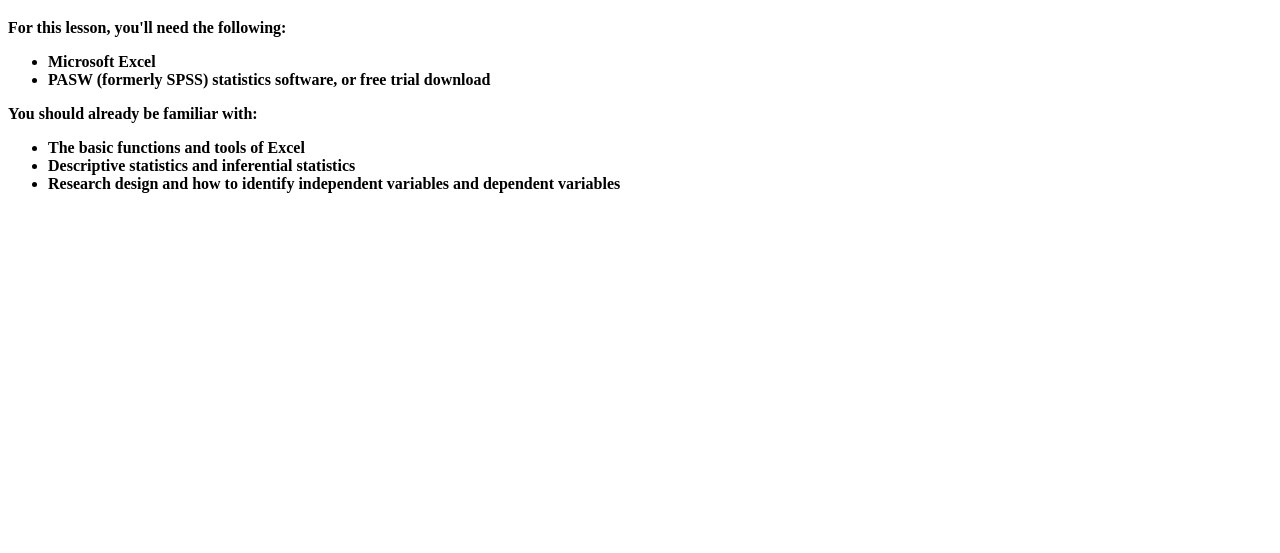
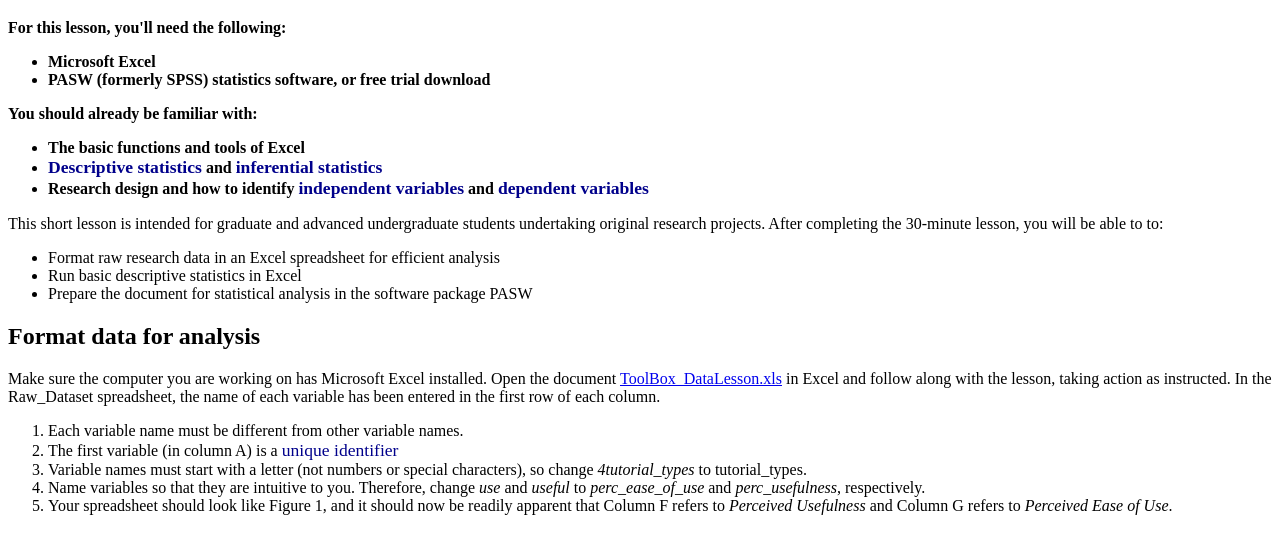
Before and after one commit to MMEI4/COM-421-Project1-MMEI4, a plain HTML site: page research.html in a window 1280 px wide. Shown: the part 61-614 px from the top of the page. Drawn offline with Linux system fonts and the light colour scheme.

Commit message:
research and css

```diff
--- a/research.html
+++ b/research.html
@@ -1,9 +1,11 @@
+<!DOCTYPE html>
 <!DOCTYPE html>
 <html lang="en">
 
 <head>
     <meta charset="utf-8">
     <title>Research</title>
+    <link rel="stylesheet" href="styles.css">
 </head>
 
 <body>
@@ -11,14 +13,34 @@
     <aside class="sidebar">
         <p><strong>For this lesson, you'll need the following:</strong></p>
         <ul>
-            <li><b>Microsoft Excel</b></li>
-            <li><b>PASW (formerly SPSS) statistics software, or free trial download</b></li>
+            <li><strong>Microsoft Excel</strong></li>
+            <li><strong>PASW (formerly SPSS) statistics software, or free trial download</strong></li>
         </ul>
         <p><strong>You should already be familiar with:</strong></p>
         <ul>
-            <li><b>The basic functions and tools of Excel</b></li>
-            <li><b>Descriptive statistics and inferential statistics</b></li>
-            <li><b>Research design and how to identify independent variables and dependent variables</b></li>
+            <li><strong>The basic functions and tools of Excel</strong></li>
+            <li><strong>
+                <span class = "dark_blue">Descriptive statistics</span> and
+                <span class = "dark_blue"> inferential statistics</span>
+            </strong></li>
+            <li><strong>Research design and how to identify <span class = "dark_blue">independent variables</span> and <span class = "dark_blue">dependent variables</span></strong></li>
         </ul>
     </aside>
-</body>
+
+    <p>This short lesson is intended for graduate and advanced undergraduate students undertaking original research projects. After completing the 30-minute lesson, you will be able to to:</p>
+
+    <ul>
+        <li>Format raw research data in an Excel spreadsheet for efficient analysis</li>
+        <li>Run basic descriptive statistics in Excel</li>
+        <li>Prepare the document for statistical analysis in the software package PASW</li>
+    </ul>
+
+    <h2>Format data for analysis</h2>
+    <p>Make sure the computer you are working on has Microsoft Excel installed. Open the document <a href="tutorial_spreadsheet.xlsx" download>ToolBox_DataLesson.xls</a> in Excel and follow along with the lesson, taking action as instructed. In the Raw_Dataset spreadsheet, the name of each variable has been entered in the first row of each column.</p>
+    <ol>
+        <li>Each variable name must be different from other variable names.</li>
+        <li>The first variable (in column A) is a <span class = "dark_blue">unique identifier</span></li>
+        <li>Variable names must start with a letter (not numbers or special characters), so change <em>4tutorial_types</em> to tutorial_types.</li>
+        <li>Name variables so that they are intuitive to you. Therefore, change <em>use</em> and <em>useful</em> to <em>perc_ease_of_use</em> and <em>perc_usefulness</em>, respectively.</li>
+        <li>Your spreadsheet should look like Figure 1, and it should now be readily apparent that Column F refers to <em>Perceived Usefulness</em> and Column G refers to <em>Perceived Ease of Use</em>.</li>
+    </ol>
--- /dev/null
+++ b/styles.css
@@ -0,0 +1,4 @@
+.dark_blue {
+    color: darkblue;
+    font-size :1.1em;
+}
```
Also changed, not shown: data.html (+8 -0 lines), index.html (+1 -0 lines), 1 other file.
